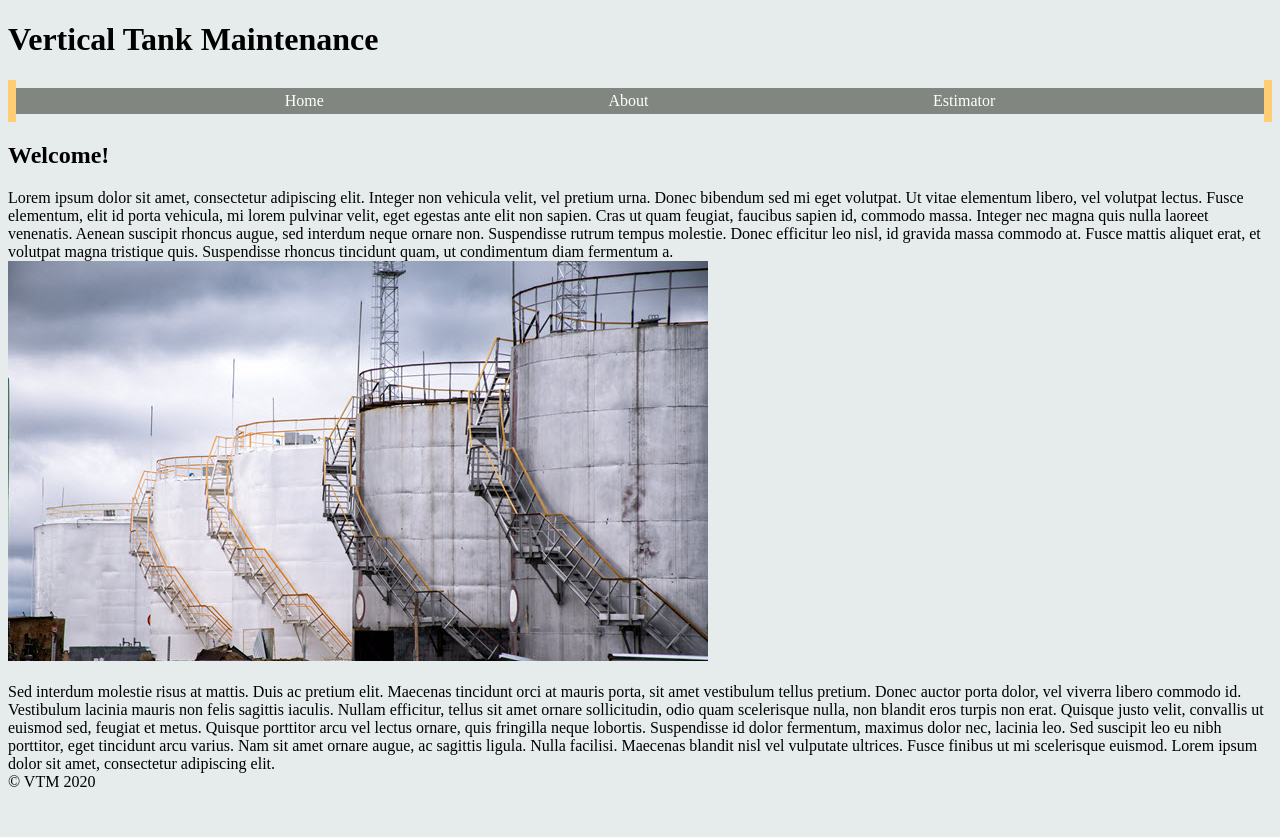
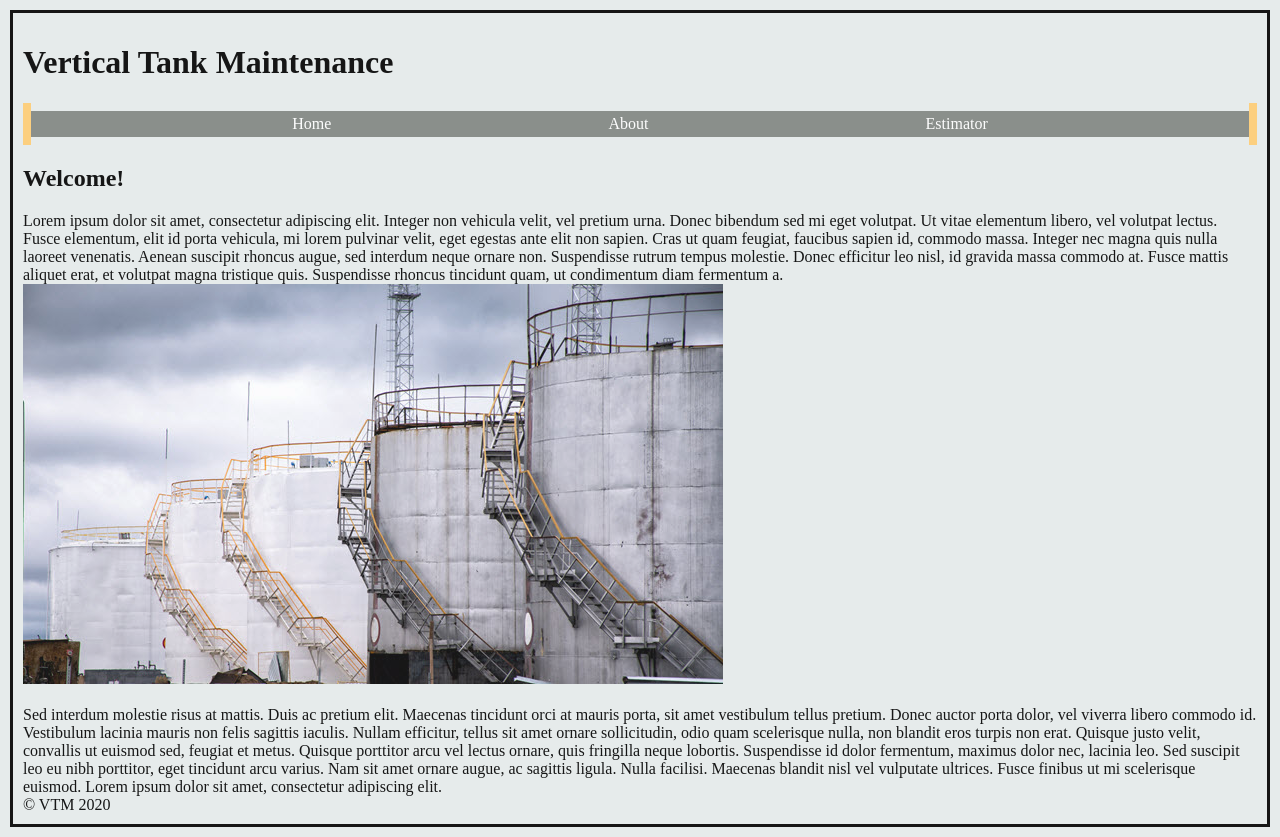
Before and after one commit to AlecSchwager/NewFlaskApp, a Flask app: page / in a window 1280 px wide. Before the commit the page ends 787 px from the top, so only its background shows below. Run offline with Flask 2, Linux system fonts and the light colour scheme.

Commit message:
Update stylesheet.css

```diff
--- a/static/css/stylesheet.css
+++ b/static/css/stylesheet.css
@@ -1,5 +1,10 @@
 body{
     background-color: rgb(230, 235, 235);
+    color: black;
+    opacity: 0.90;
+    margin: 10px;
+    padding: 10px;
+    border: 3px black solid;
 }
 
 #menu {
```
